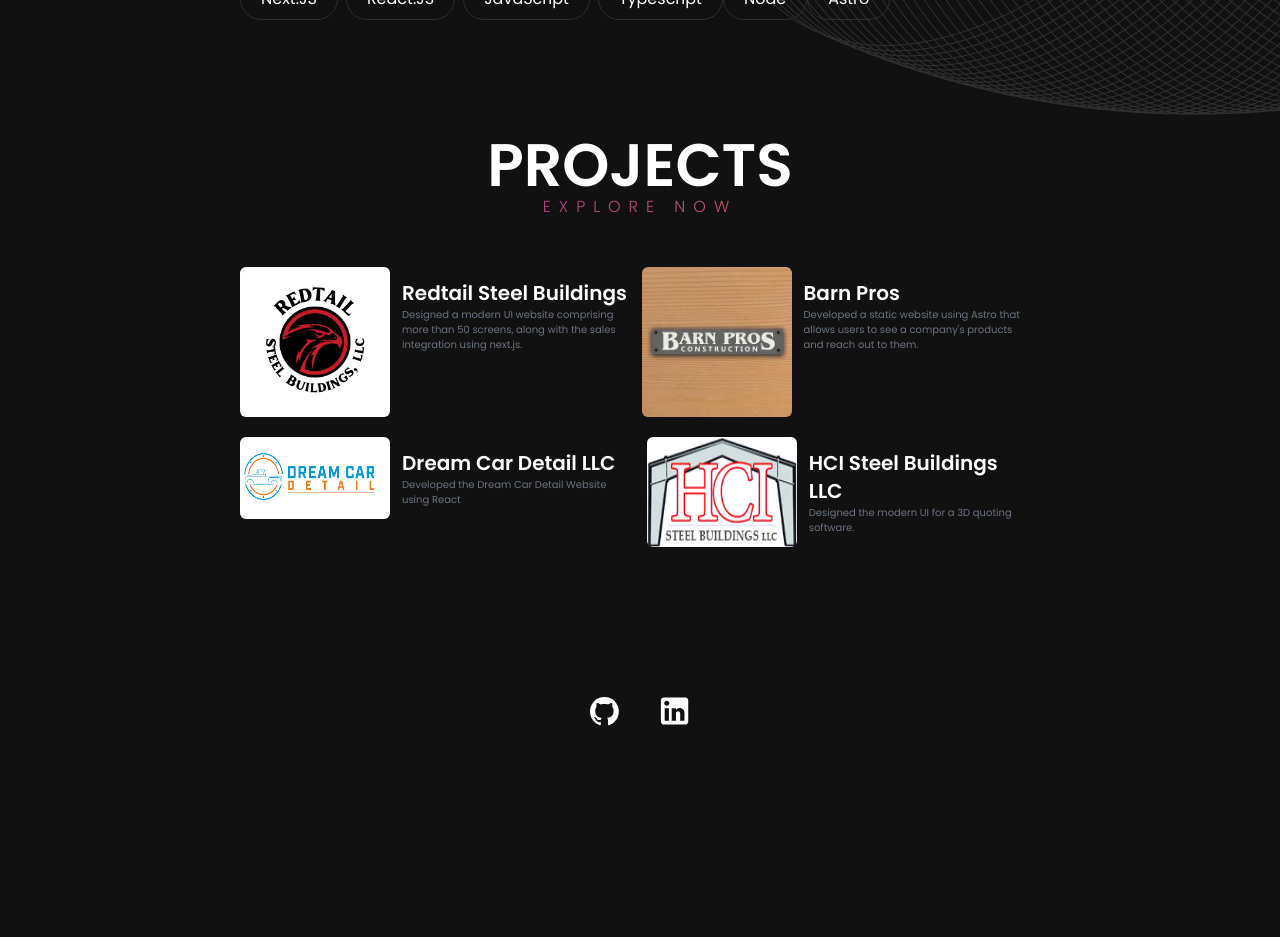
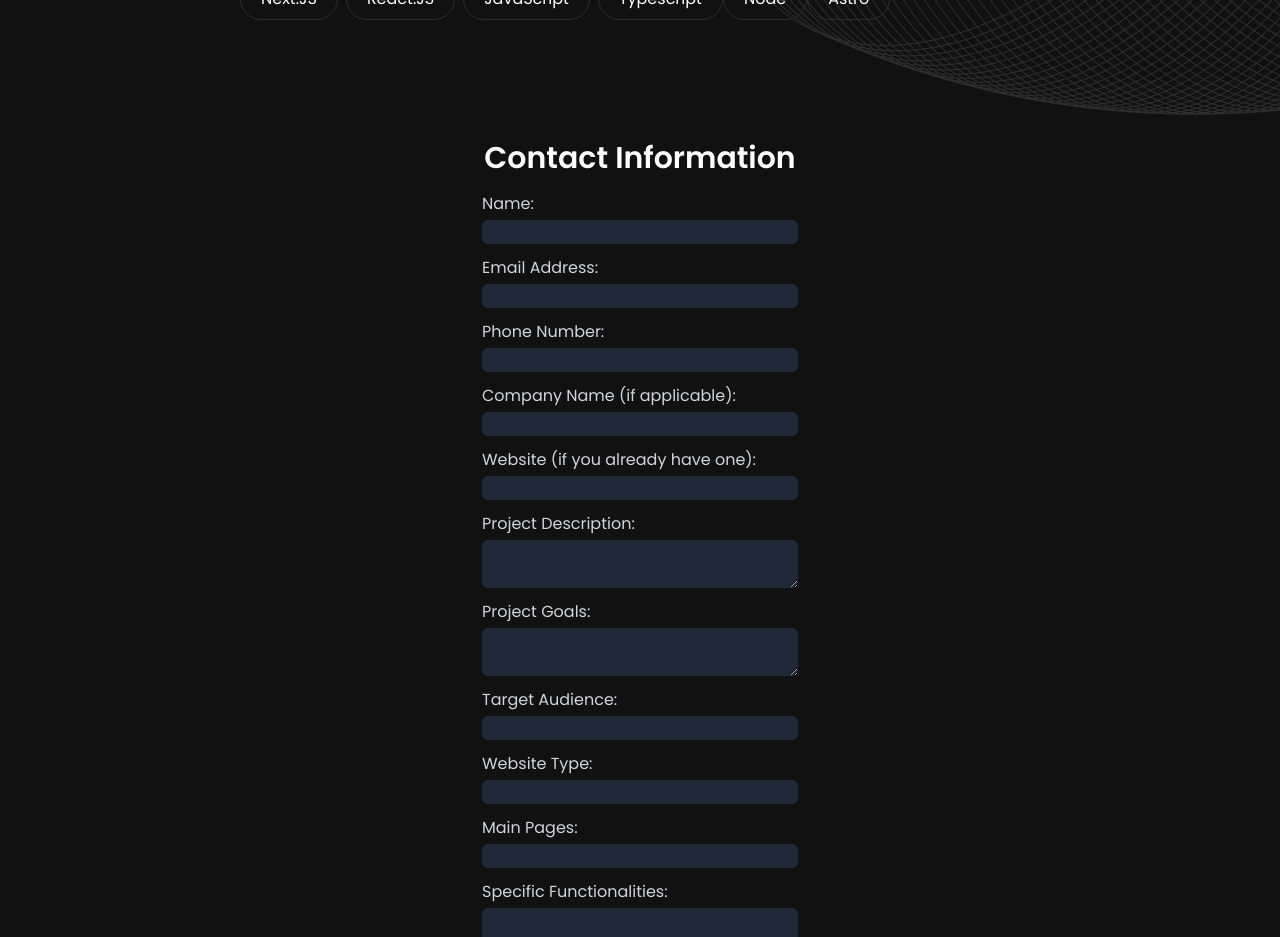
Before and after one commit to NateWalchenbach/nwsolutions, a Next.js app: page / in a window 1280 px wide. Shown: the part 1860-2797 px from the top of the page. Before the commit the page ends 2659 px from the top, so only its background shows below. Built offline with nearby package versions, Linux system fonts and the light colour scheme.

Commit message:
Added Project Submittal Form

```diff
--- a/app/page.tsx
+++ b/app/page.tsx
@@ -2,6 +2,7 @@
 import Banner from "@/components/Banner";
 import Experience from "@/components/Experience";
 import Footer from "@/components/Footer";
+import ProjectInquiryForm from "@/components/ProjectInquiryForm";
 import Projects from "@/components/Projects";
 
 export default function Home() {
@@ -11,6 +12,7 @@
         <Banner />
         <About />
         <Experience />
+        <ProjectInquiryForm />
         <Projects />
         <Footer />
       </div>
--- /dev/null
+++ b/components/ProjectInquiryForm.tsx
@@ -0,0 +1,263 @@
+"use client";
+
+import React, { useState } from "react";
+
+function ProjectInquiryForm() {
+  const [formData, setFormData] = useState({
+    name: "",
+    email: "",
+    phoneNumber: "",
+    companyName: "",
+    website: "",
+    projectDescription: "",
+    projectGoals: "",
+    targetAudience: "",
+    websiteType: "",
+    mainPages: "",
+    specificFunctionalities: "",
+    colorSchemes: "",
+    websiteExamples: "",
+    contentProvided: "",
+    logoAndBranding: "",
+    projectTimeline: "",
+    projectBudget: "$",
+    additionalInfo: "",
+  });
+
+  const handleChange = (e: any) => {
+    const { name, value } = e.target;
+    setFormData((prevState) => ({
+      ...prevState,
+      [name]: value,
+    }));
+  };
+
+  const handleSubmit = (e: any) => {
+    e.preventDefault();
+    console.log(formData);
+    // Ideally, here you would send the data to a server or some other form handling service
+  };
+
+  return (
+    <form
+      onSubmit={handleSubmit}
+      className="space-y-4 max-w-4xl mx-auto p-5"
+      style={{ zIndex: 2 }}
+    >
+      <h2 className="text-white font-semibold text-3xl text-center pt-5">
+        Contact Information
+      </h2>
+      <div className="flex flex-col space-y-3">
+        <label className="block text-gray-300">
+          Name:
+          <input
+            type="text"
+            name="name"
+            value={formData.name}
+            onChange={handleChange}
+            className="mt-1 block w-full rounded-md bg-gray-800 border-transparent focus:border-purple-500 focus:ring-0 text-white"
+          />
+        </label>
+
+        <label className="block text-gray-300">
+          Email Address:
+          <input
+            type="email"
+            name="email"
+            value={formData.email}
+            onChange={handleChange}
+            className="mt-1 block w-full rounded-md bg-gray-800 border-transparent focus:border-purple-500 focus:ring-0 text-white"
+          />
+        </label>
+
+        <label className="block text-gray-300">
+          Phone Number:
+          <input
+            type="text"
+            name="phoneNumber"
+            value={formData.phoneNumber}
+            onChange={handleChange}
+            className="mt-1 block w-full rounded-md bg-gray-800 border-transparent focus:border-purple-500 focus:ring-0 text-white"
+          />
+        </label>
+
+        <label className="block text-gray-300">
+          Company Name (if applicable):
+          <input
+            type="text"
+            name="companyName"
+            value={formData.companyName}
+            onChange={handleChange}
+            className="mt-1 block w-full rounded-md bg-gray-800 border-transparent focus:border-purple-500 focus:ring-0 text-white"
+          />
+        </label>
+
+        <label className="block text-gray-300">
+          Website (if you already have one):
+          <input
+            type="url"
+            name="website"
+            value={formData.website}
+            onChange={handleChange}
+            className="mt-1 block w-full rounded-md bg-gray-800 border-transparent focus:border-purple-500 focus:ring-0 text-white"
+          />
+        </label>
+
+        <label className="block text-gray-300">
+          Project Description:
+          <textarea
+            name="projectDescription"
+            value={formData.projectDescription}
+            onChange={handleChange}
+            className="mt-1 block w-full rounded-md bg-gray-800 border-transparent focus:border-purple-500 focus:ring-0 text-white"
+          ></textarea>
+        </label>
+
+        <label className="block text-gray-300">
+          Project Goals:
+          <textarea
+            name="projectGoals"
+            value={formData.projectGoals}
+            onChange={handleChange}
+            className="mt-1 block w-full rounded-md bg-gray-800 border-transparent focus:border-purple-500 focus:ring-0 text-white"
+          ></textarea>
+        </label>
+
+        <label className="block text-gray-300">
+          Target Audience:
+          <input
+            type="text"
+            name="targetAudience"
+            value={formData.targetAudience}
+            onChange={handleChange}
+            className="mt-1 block w-full rounded-md bg-gray-800 border-transparent focus:border-purple-500 focus:ring-0 text-white"
+          />
+        </label>
+
+        <label className="block text-gray-300">
+          Website Type:
+          <input
+            type="text"
+            name="websiteType"
+            value={formData.websiteType}
+            onChange={handleChange}
+            className="mt-1 block w-full rounded-md bg-gray-800 border-transparent focus:border-purple-500 focus:ring-0 text-white"
+          />
+        </label>
+
+        <label className="block text-gray-300">
+          Main Pages:
+          <input
+            type="text"
+            name="mainPages"
+            value={formData.mainPages}
+            onChange={handleChange}
+            className="mt-1 block w-full rounded-md bg-gray-800 border-transparent focus:border-purple-500 focus:ring-0 text-white"
+          />
+        </label>
+
+        <label className="block text-gray-300">
+          Specific Functionalities:
+          <textarea
+            name="specificFunctionalities"
+            value={formData.specificFunctionalities}
+            onChange={handleChange}
+            className="mt-1 block w-full rounded-md bg-gray-800 border-transparent focus:border-purple-500 focus:ring-0 text-white"
+          ></textarea>
+        </label>
+
+        <label className="block text-gray-300">
+          Color Schemes:
+          <input
+            type="text"
+            name="colorSchemes"
+            value={formData.colorSchemes}
+            onChange={handleChange}
+            className="mt-1 block w-full rounded-md bg-gray-800 border-transparent focus:border-purple-500 focus:ring-0 text-white"
+          />
+        </label>
+
+        <label className="block text-gray-300">
+          Website Examples:
+          <input
+            type="text"
+            name="websiteExamples"
+            value={formData.websiteExamples}
+            onChange={handleChange}
+            className="mt-1 block w-full rounded-md bg-gray-800 border-transparent focus:border-purple-500 focus:ring-0 text-white"
+          />
+        </label>
+
+        <label className="block text-gray-300">
+          Content Provided:
+          <select
+            name="contentProvided"
+            value={formData.contentProvided}
+            onChange={handleChange}
+            className="mt-1 block w-full rounded-md bg-gray-800 border-transparent focus:border-purple-500 focus:ring-0 text-white"
+          >
+            <option value="">Please select</option>
+            <option value="all">Providing all content</option>
+            <option value="partial">Need assistance with content</option>
+            <option value="none">No content available</option>
+          </select>
+        </label>
+
+        <label className="block text-gray-300">
+          Logo and Branding:
+          <select
+            name="logoAndBranding"
+            value={formData.logoAndBranding}
+            onChange={handleChange}
+            className="mt-1 block w-full rounded-md bg-gray-800 border-transparent focus:border-purple-500 focus:ring-0 text-white"
+          >
+            <option value="">Please select</option>
+            <option value="yes">Yes</option>
+            <option value="no">No</option>
+          </select>
+        </label>
+
+        <label className="block text-gray-300">
+          Project Timeline:
+          <input
+            type="text"
+            name="projectTimeline"
+            value={formData.projectTimeline}
+            onChange={handleChange}
+            className="mt-1 block w-full rounded-md bg-gray-800 border-transparent focus:border-purple-500 focus:ring-0 text-white"
+          />
+        </label>
+
+        <label className="block text-gray-300">
+          Project Budget:
+          <input
+            type="text"
+            name="projectBudget"
+            value={formData.projectBudget}
+            onChange={handleChange}
+            className="mt-1 block w-full rounded-md bg-gray-800 border-transparent focus:border-purple-500 focus:ring-0 text-white"
+          />
+        </label>
+
+        <label className="block text-gray-300">
+          Additional Information:
+          <textarea
+            name="additionalInfo"
+            value={formData.additionalInfo}
+            onChange={handleChange}
+            className="mt-1 block w-full rounded-md bg-gray-800 border-transparent focus:border-purple-500 focus:ring-0 text-white"
+          ></textarea>
+        </label>
+      </div>
+
+      <button
+        type="submit"
+        className="mt-8 w-full bg-gradient-to-r from-purple-700 to-orange-500 text-white font-bold py-2 px-4 rounded hover:bg-gradient-to-bl focus:outline-none focus:ring-2 focus:ring-purple-600 focus:ring-opacity-50"
+      >
+        Submit Form
+      </button>
+    </form>
+  );
+}
+
+export default ProjectInquiryForm;
```
